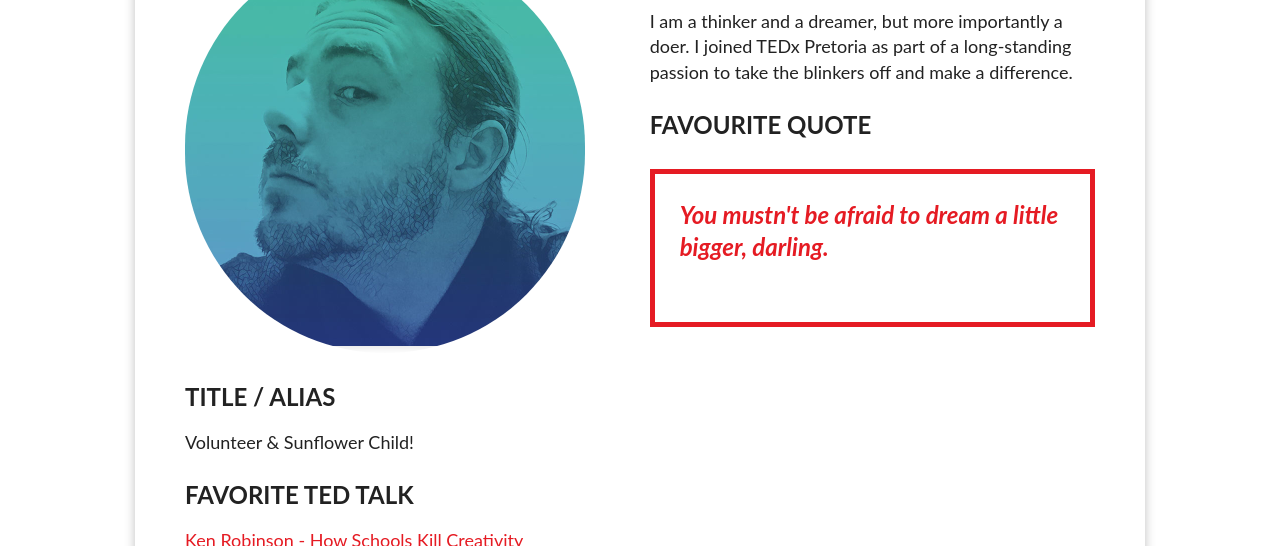
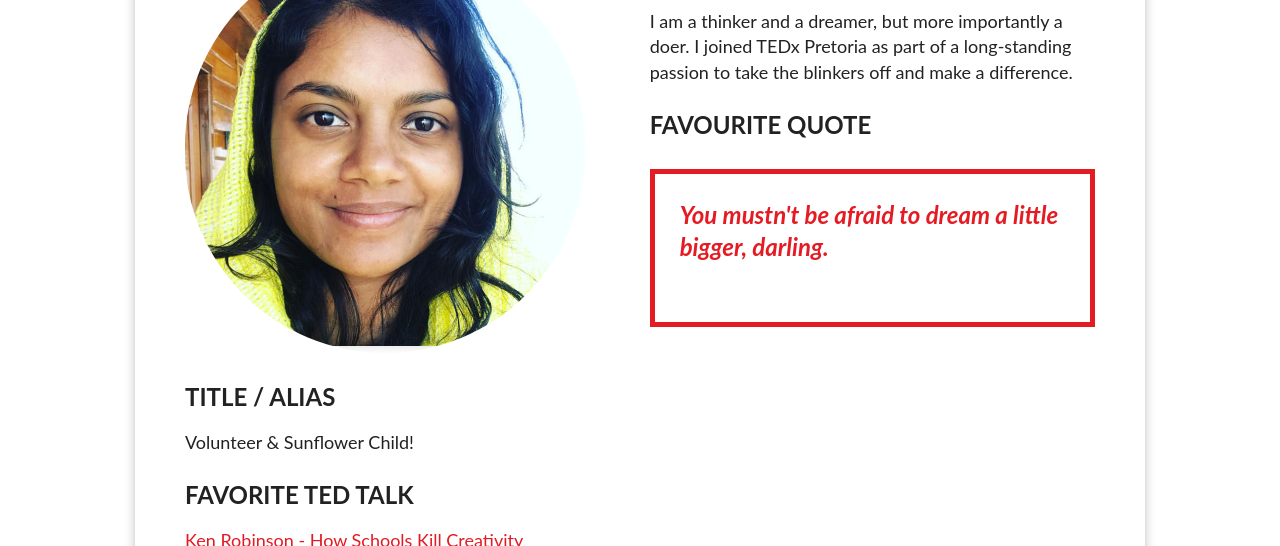
Before and after one commit to QuintinS/tedx-pretoria, a plain HTML site: page wwwroot/team-denielle.html in a window 1280 px wide. Shown: the part 555-1101 px from the top of the page. Drawn offline with nearby package versions, Linux system fonts and the light colour scheme.

Commit message:
Team Denielle

```diff
--- a/wwwroot/team-denielle.html
+++ b/wwwroot/team-denielle.html
@@ -67,7 +67,7 @@
 					<div class="columns-2">
 
 						<div class="bio-portrait-container">
-							<img class="bio-portrait" src="/images/team-quintin.jpg" alt="Denielle Courtney Mohonathan">
+							<img class="bio-portrait" src="/images/team-denielle.jpg" alt="Denielle Courtney Mohonathan">
 						</div>
 
 						<h5>Title / Alias</h5>
```
